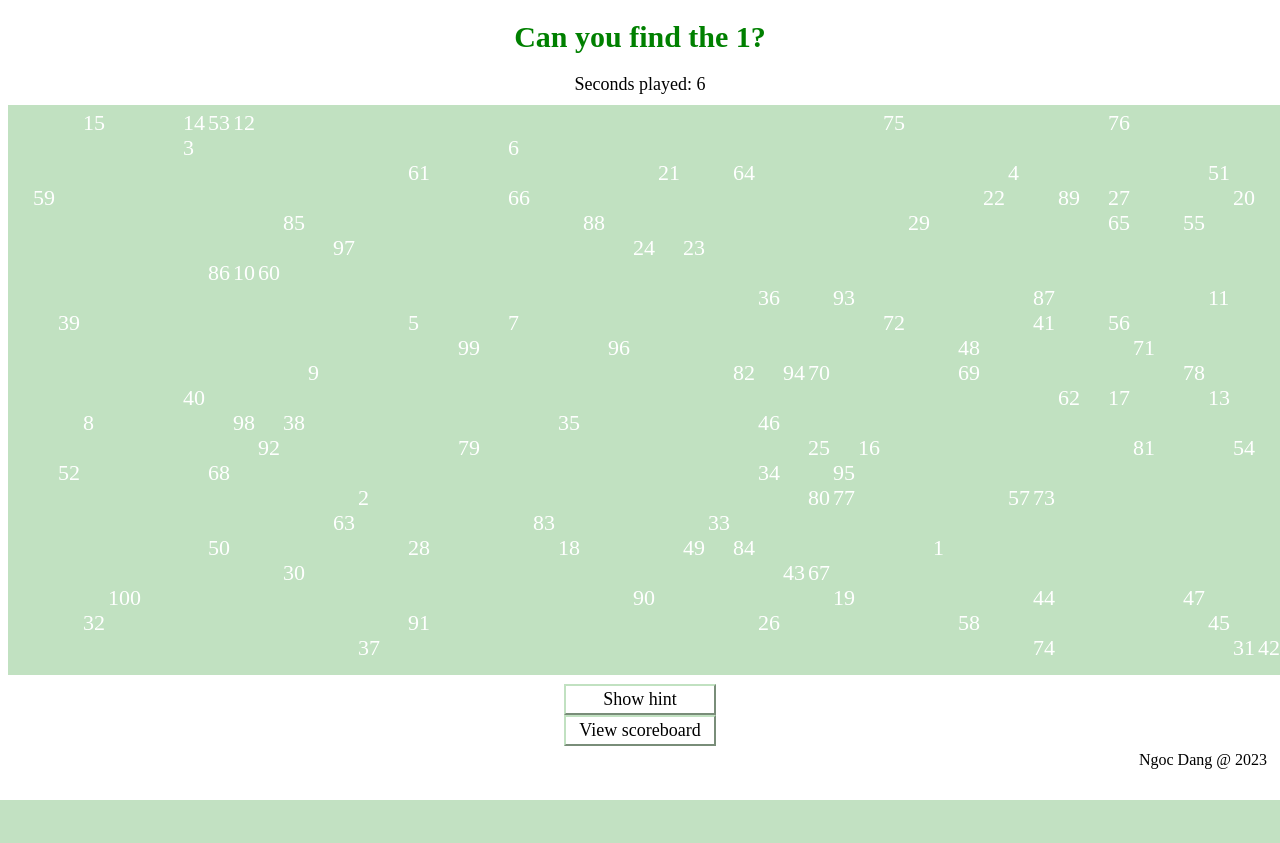
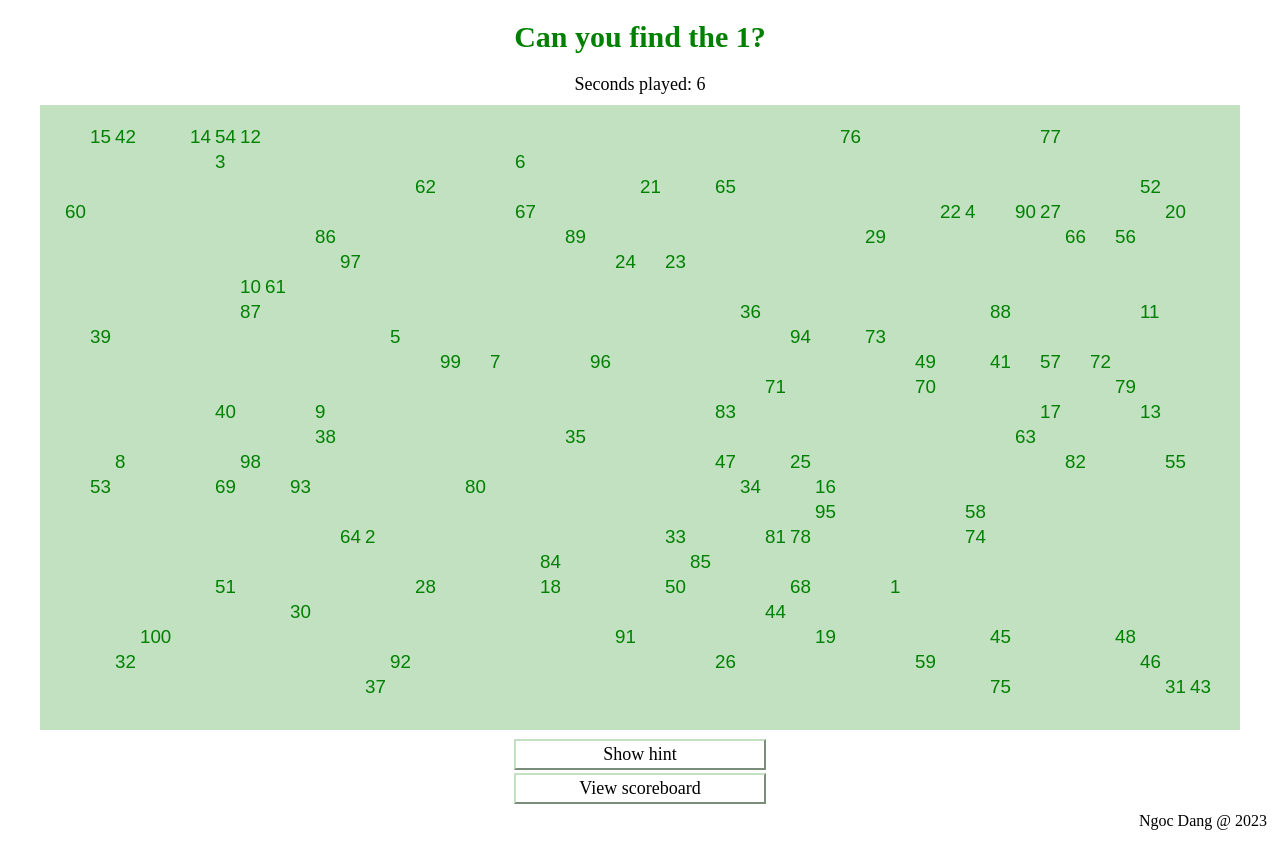
Before and after one commit to dngvbngc/eyes4numbers, a Flask app: page / in a window 1280 px wide. Before the commit the page ends 800 px from the top, so only its background shows below. Run offline with Flask 3, Linux system fonts and the light colour scheme; some libraries are stand-ins or nearby versions.

Commit message:
Make board size dynamic

```diff
--- a/static/script.js
+++ b/static/script.js
@@ -1,8 +1,10 @@
 var maxNum = 100;
 var minNum = 1;
-var total_row = 22;
-var total_col = 50;
-var blockSize = 25;
+var total_row;
+var total_col;
+var blockSize;
+var fontSize;
+var heightBuffer;
 var board;
 var context;
 var counter = minNum;
@@ -20,15 +22,14 @@ var timeSince = 0;
 var showHint = false;
 var button;
 
-document.addEventListener("DOMContentLoaded", function() {
+document.addEventListener("DOMContentLoaded", function () {
   // Hint button
   button = document.getElementById("hintbutton");
-    button.addEventListener("click", function(event) {
+  button.addEventListener("click", function (event) {
     if (!showHint) {
       showHint = true;
       button.innerHTML = "Hide hint";
-        }
-        else {
+    } else {
       showHint = false;
       button.innerHTML = "Show hint";
     }
@@ -36,10 +37,21 @@ document.addEventListener("DOMContentLoaded", function() {
   });
 
   window.onload = function () {
+    // Calculate blockSize, total_row, and total_col based on window size
+    if (window.innerWidth > window.innerHeight) {
+      blockSize = Math.floor(window.innerWidth / 50);
+      total_col = Math.floor((window.innerWidth - blockSize * 5) / blockSize);
+      total_row = Math.floor((window.innerHeight - blockSize * 9) / blockSize);
+    } else {
+      blockSize = Math.floor(window.innerHeight / 50);
+      total_col = Math.floor((window.innerWidth - 100) / blockSize);
+      total_row = Math.floor((window.innerHeight - 280) / blockSize);
+    }
+
     // Set board height and width
     board = document.getElementById("board");
-        board.height = total_row * blockSize + 20; // add paddings on both side so numbers don't touch border
-        board.width = total_col * blockSize + 40;
+    board.height = (total_row + 2) * blockSize;
+    board.width = (total_col + 2) * blockSize;
     context = board.getContext("2d");
 
     // Set background
@@ -47,8 +59,10 @@ document.addEventListener("DOMContentLoaded", function() {
     context.fillRect(0, 0, board.width, board.height);
 
     // Set number color and position
-        context.font = "22px Times New Roman";
-        context.fillStyle = "white";
+    heightBuffer = blockSize * 1.5;
+    fontSize = blockSize * 0.75;
+    context.font = fontSize + "px Arial";
+    context.fillStyle = "green";
 
     for (let i = minNum; i < maxNum + 1; i++) {
       placeNumber();
@@ -56,9 +70,9 @@ document.addEventListener("DOMContentLoaded", function() {
       while (blockIsFilled(numberX + blockSize, numberY) && i == 100) {
         placeNumber();
       }
-            xCors[i-1] = numberX;
-            yCors[i-1] = numberY;
-            context.fillText(i, numberX + blockSize, numberY + blockSize);
+      xCors[i - 1] = numberX;
+      yCors[i - 1] = numberY;
+      context.fillText(i, numberX + blockSize, numberY + heightBuffer);
     }
 
     // Update timer
@@ -69,30 +83,35 @@ document.addEventListener("DOMContentLoaded", function() {
     setInterval(update, 10);
 
     // Main game function
-        board.addEventListener("mousedown", function(event)
-        {
+    board.addEventListener("mousedown", function (event) {
       var rect = board.getBoundingClientRect();
       mouseX = event.clientX - rect.left;
       mouseY = event.clientY - rect.top;
-            if (mouseX - blockSize <= xCors[counter-1] + blockSize
-                && mouseX - blockSize >= xCors[counter-1] - blockSize
-                && mouseY - blockSize <= yCors[counter-1] + blockSize
-                && mouseY - blockSize >= yCors[counter-1] - blockSize) {
-
+      if (
+        mouseX - blockSize <= xCors[counter - 1] + blockSize &&
+        mouseX - blockSize >= xCors[counter - 1] - blockSize &&
+        mouseY - blockSize <= yCors[counter - 1] + blockSize &&
+        mouseY - blockSize >= yCors[counter - 1] - blockSize
+      ) {
         // Change number's color when correct number is clicked
-                context.fillStyle = "yellow";
-                context.fillText(counter, xCors[counter-1] + blockSize, yCors[counter-1] + blockSize);
+        context.fillStyle = "orange";
+        context.fillText(
+          counter,
+          xCors[counter - 1] + blockSize,
+          yCors[counter - 1] + heightBuffer
+        );
 
         // Update counter and move to next number
         counter++;
       }
     });
-    }
+  };
 
   function timer() {
     if (counter <= maxNum) {
       timeSince++;
-            document.getElementById("timer").innerHTML = "Seconds played: " + timeSince;
+      document.getElementById("timer").innerHTML =
+        "Seconds played: " + timeSince;
     }
   }
 
@@ -106,24 +125,29 @@ document.addEventListener("DOMContentLoaded", function() {
       context.fillRect(0, 0, board.width, board.height);
       context.font = "22px Times New Roman";
       context.fillStyle = "white";
-            context.textAlign = 'center';
-            context.fillText("You found all the numbers!", board.width/2, board.height/2);
+      context.textAlign = "center";
+      context.fillText(
+        "You found all the numbers!",
+        board.width / 2,
+        board.height / 2
+      );
 
-            document.getElementById("recordbutton").style.display = 'inline-block';
-            document.getElementById("replaybutton").style.display = 'inline-block';
+      document.getElementById("recordbutton").style.display = "inline-block";
+      document.getElementById("replaybutton").style.display = "inline-block";
       document.getElementById("time").value = timeSince;
 
       // Hide show hint button
       document.getElementById("hint").innerHTML = "";
-            button.style.visibility = 'hidden';
+      button.style.visibility = "hidden";
       return;
     }
 
-        document.getElementById("title").innerHTML = "Can you find the " + counter + "?";
+    document.getElementById("title").innerHTML =
+      "Can you find the " + counter + "?";
     if (showHint) {
-            document.getElementById("hint").innerHTML = "Hint: " + xCors[counter-1] + ", " + yCors[counter-1];
-        }
-        else {
+      document.getElementById("hint").innerHTML =
+        "Hint: " + xCors[counter - 1] + ", " + yCors[counter - 1];
+    } else {
       document.getElementById("hint").innerHTML = "";
     }
   }
--- a/static/styles.css
+++ b/static/styles.css
@@ -1,5 +1,6 @@
 body {
   text-align: center;
+  height: 100%;
 }
 
 #title {
@@ -34,17 +35,19 @@ table td {
 }
 
 tbody tr:nth-of-type(odd) {
-    background-color: rgb(193, 225, 193, 0.3)
+  background-color: rgb(193, 225, 193, 0.3);
 }
 
 button {
   font-family: "Times New Roman", Times, serif;
   background-color: white;
   border-color: rgb(193, 225, 193);
-    padding: 3px 3px;
+  padding: 3px;
+  margin-bottom: 3px;
   text-align: center;
   font-size: 18px;
-    width: 12%;
+  width: 20%;
+  min-width: max-content;
 }
 
 input {
@@ -57,4 +60,5 @@ input {
 footer {
   text-align: right;
   padding: 5px;
+  bottom: 0;
 }
--- a/templates/layout.html
+++ b/templates/layout.html
@@ -11,8 +11,7 @@
 
 <body>
     {% block body %}{% endblock %}
+	<footer> Ngoc Dang &#64 2023</footer>
 </body>
 
-<footer> Ngoc Dang &#64 2023</footer>
-
 </html>
```
Lines whose indentation alone changed are shown as unchanged.
